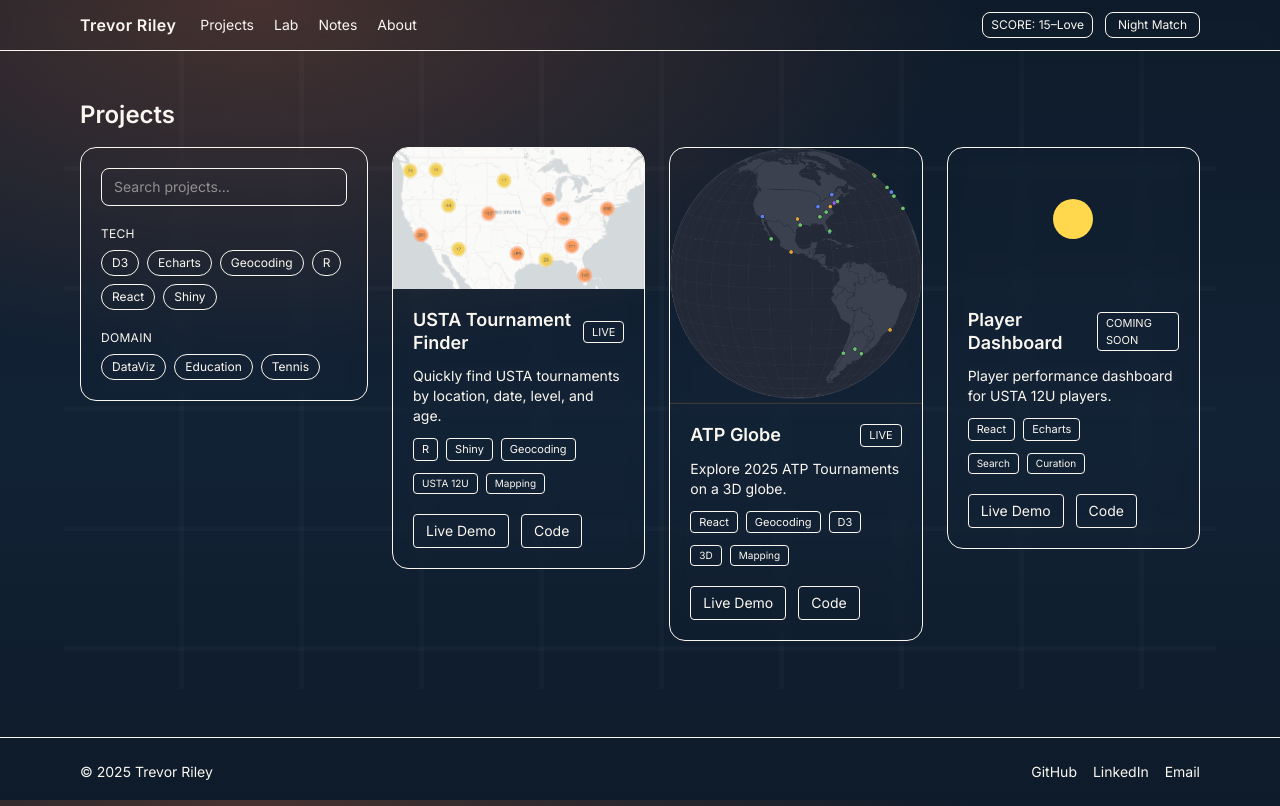
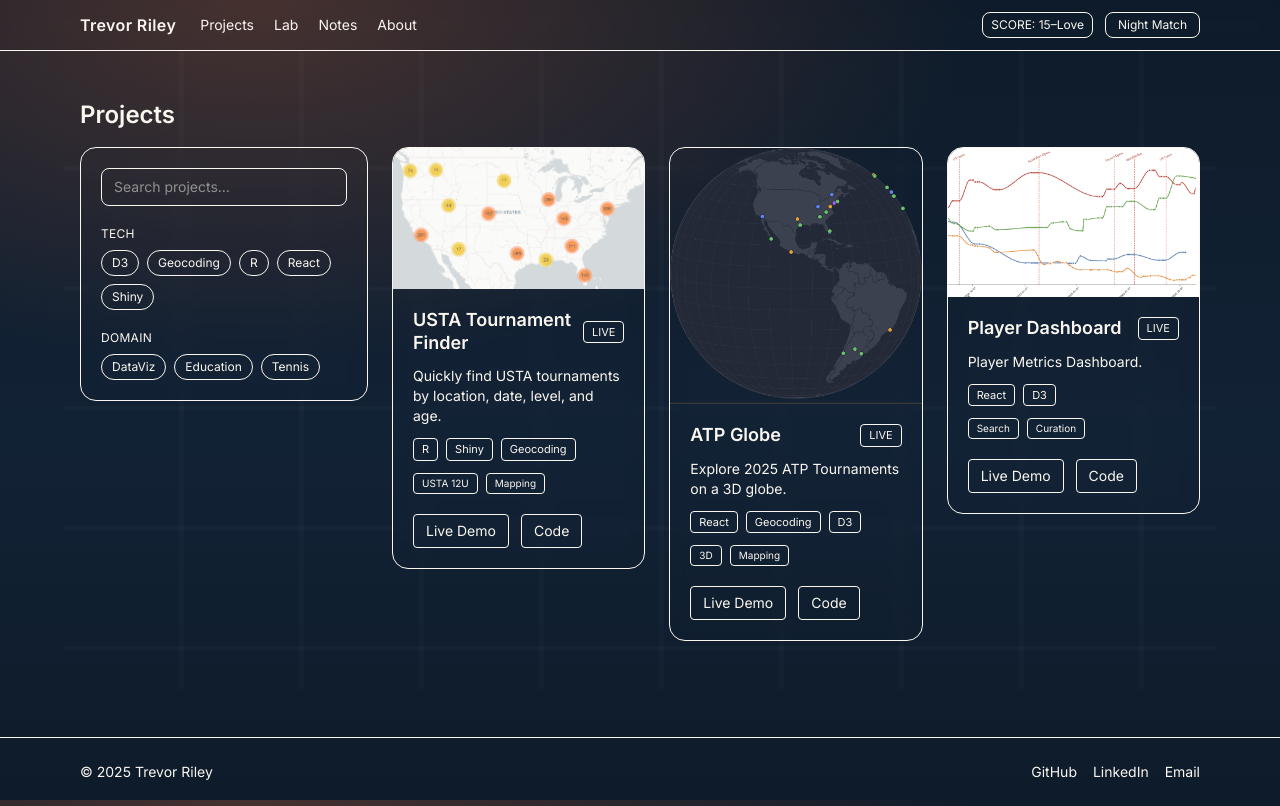
Before and after one commit to TNRiley/trevor-court, a React (Vite) app: page /#/projects in a window 1280 px wide. Built offline with nearby package versions, Linux system fonts and the light colour scheme.

Commit message:
updated player dashboard card info

```diff
--- a/public/data/projects.json
+++ b/public/data/projects.json
@@ -28,13 +28,13 @@
     {
       "title": "Player Dashboard",
       "slug": "player-dashboard",
-      "summary": "Player performance dashboard for USTA 12U players.",
-      "tech": ["React", "Echarts"],
+      "summary": "Player Metrics Dashboard.",
+      "tech": ["React", "D3"],
       "domain": ["DataViz", "Tennis"],
-      "demoUrl": "https://github.com/TNRiley",
-      "codeUrl": "https://github.com/TNRiley",
-      "status": "Coming Soon",
-      "thumbnail": "",
+      "demoUrl": "https://tnriley.github.io/ATP-dashboard/",
+      "codeUrl": "https://github.com/TNRiley/ATP-dashboard",
+      "status": "live",
+      "thumbnail": "thumbs/ATPdashboard.png",
       "year": 2025,
       "badges": ["Search", "Curation"]
     }
--- a/src/components/HeroServe.tsx
+++ b/src/components/HeroServe.tsx
@@ -13,8 +13,7 @@
       <div className="relative mx-auto max-w-6xl px-4">
         <p className="uppercase tracking-widest text-sm text-sand/70">Data & Design</p>
         <h1 className="mt-3 text-5xl md:text-6xl font-semibold leading-tight">
-          Turning messy data into clean shots.
-        </h1>
+        Data, Set, Match: Sharing the love.        </h1>
         <p className="mt-4 max-w-2xl text-sand/80">
           Tennis-flavored interfaces, rigorous data visuals, and creative tools.
         </p>
```
Also changed, not shown: public/thumbs/ATPdashboard.png (added).
